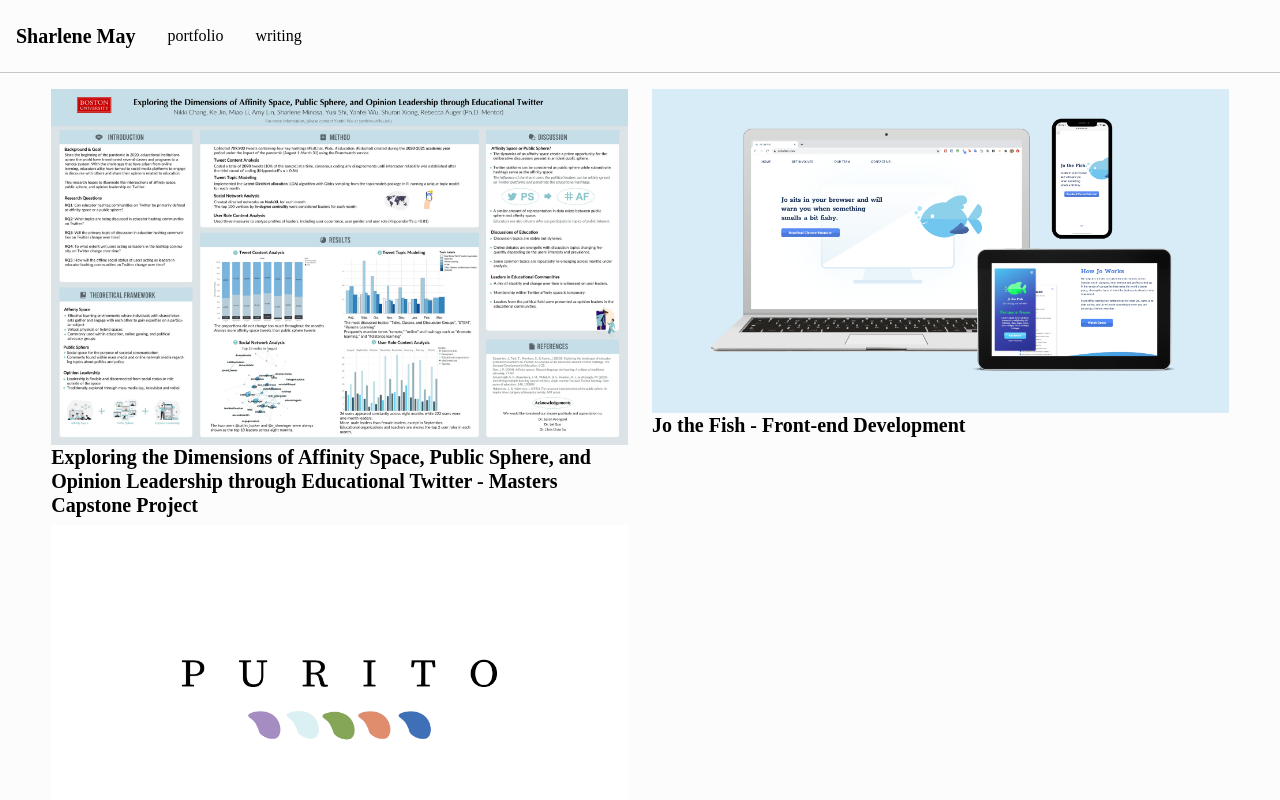
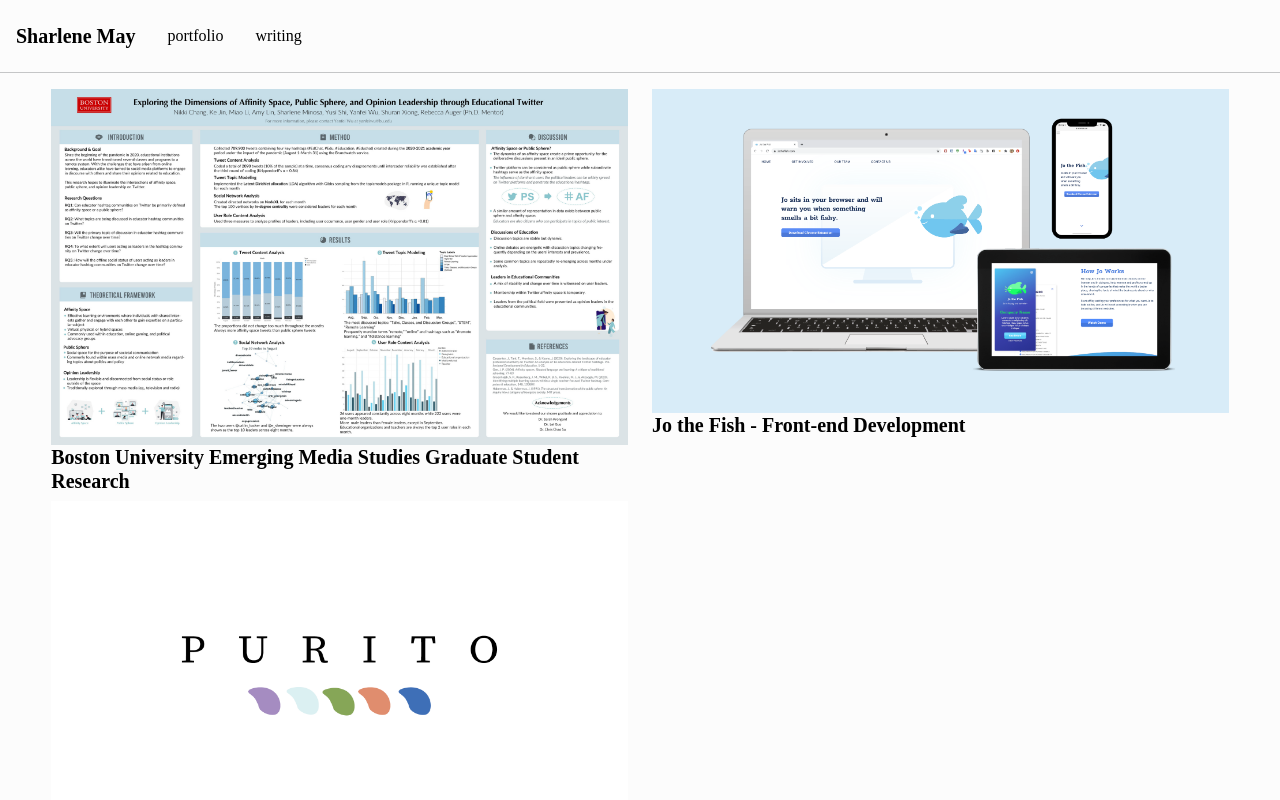
Before and after one commit to sharlenemay/sharlenemay.github.io, a React (Create React App) app: page /media in a window 1280 px wide. Shown: the top 800 px of the page. Built offline with nearby package versions, Linux system fonts and the light colour scheme.

Commit message:
updated bu details

```diff
--- a/src/pages/Portfolio.js
+++ b/src/pages/Portfolio.js
@@ -35,7 +35,7 @@
               onMouseOver={fade}
               onMouseOut={fadeOut}
             />
-            <h5>Exploring the Dimensions of Affinity Space, Public Sphere, and Opinion Leadership through Educational Twitter - Masters Capstone Project</h5>
+            <h5>Boston University Emerging Media Studies Graduate Student Research</h5>
           </Link>
         </Col>
         <Col s={12} sm={12} md={12} lg={12} xl={6}>
```
